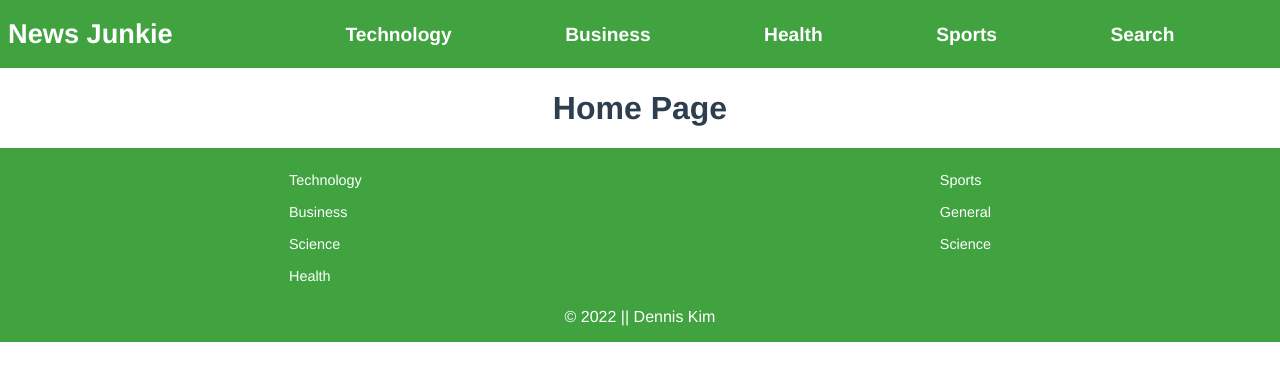
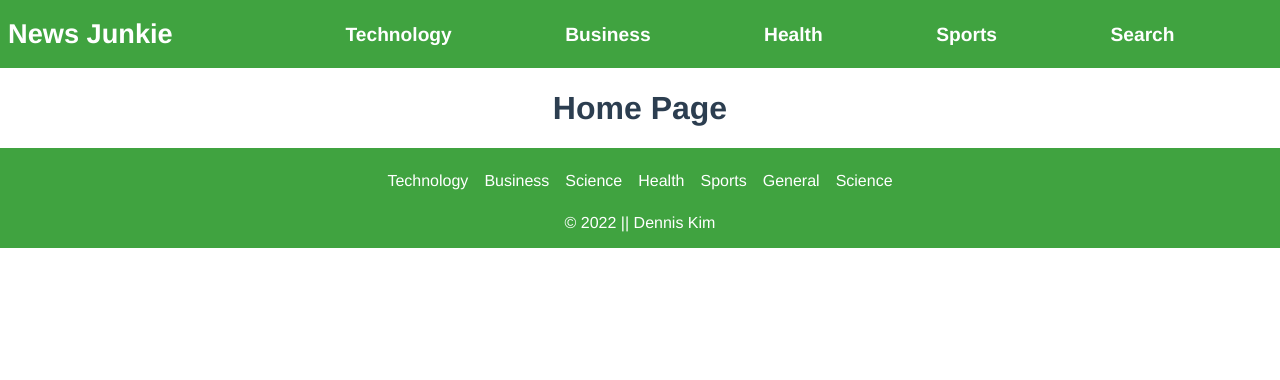
Before and after one commit to dennisk94/News-Junkie, a Vue app: page / in a window 1280 px wide. Shown: the top 380 px of the page. Built offline with nearby package versions, Linux system fonts and the light colour scheme.

Commit message:
add tablet and desktop layout for footer

```diff
--- a/src/components/Footer.vue
+++ b/src/components/Footer.vue
@@ -56,4 +56,23 @@ export default {
   margin: 1rem 0 0 0;
   color: white;
 }
+@media (min-width: 37.5em) {
+  .categories {
+    justify-content: center;
+  }
+  .left,
+  .right {
+    flex-direction: row;
+  }
+  .left a,
+  .right a {
+    margin: 0.5rem;
+  }
+}
+@media (min-width: 50em) {
+  .left a,
+  .right a {
+    font-size: 1rem;
+  }
+}
 </style>
```
